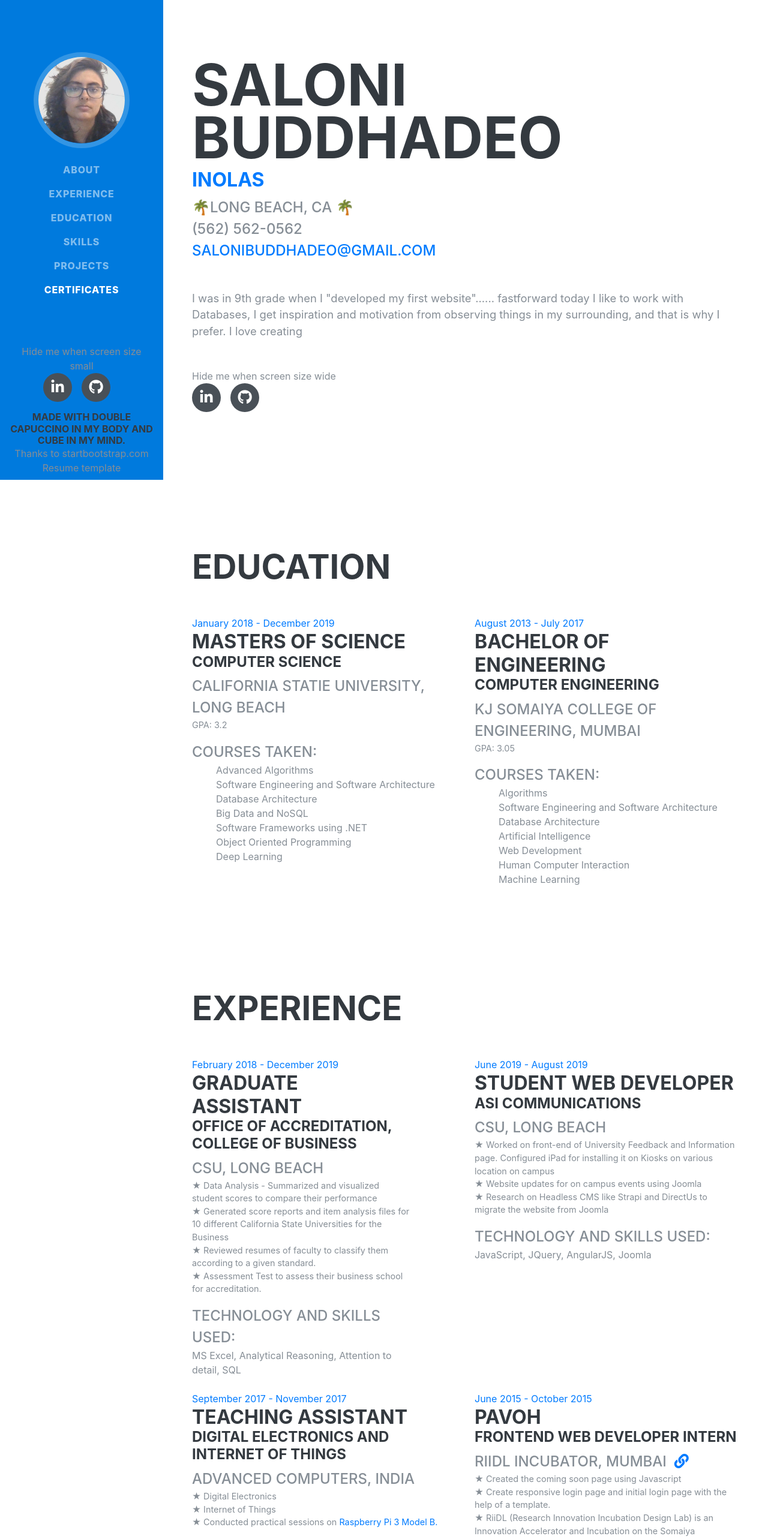
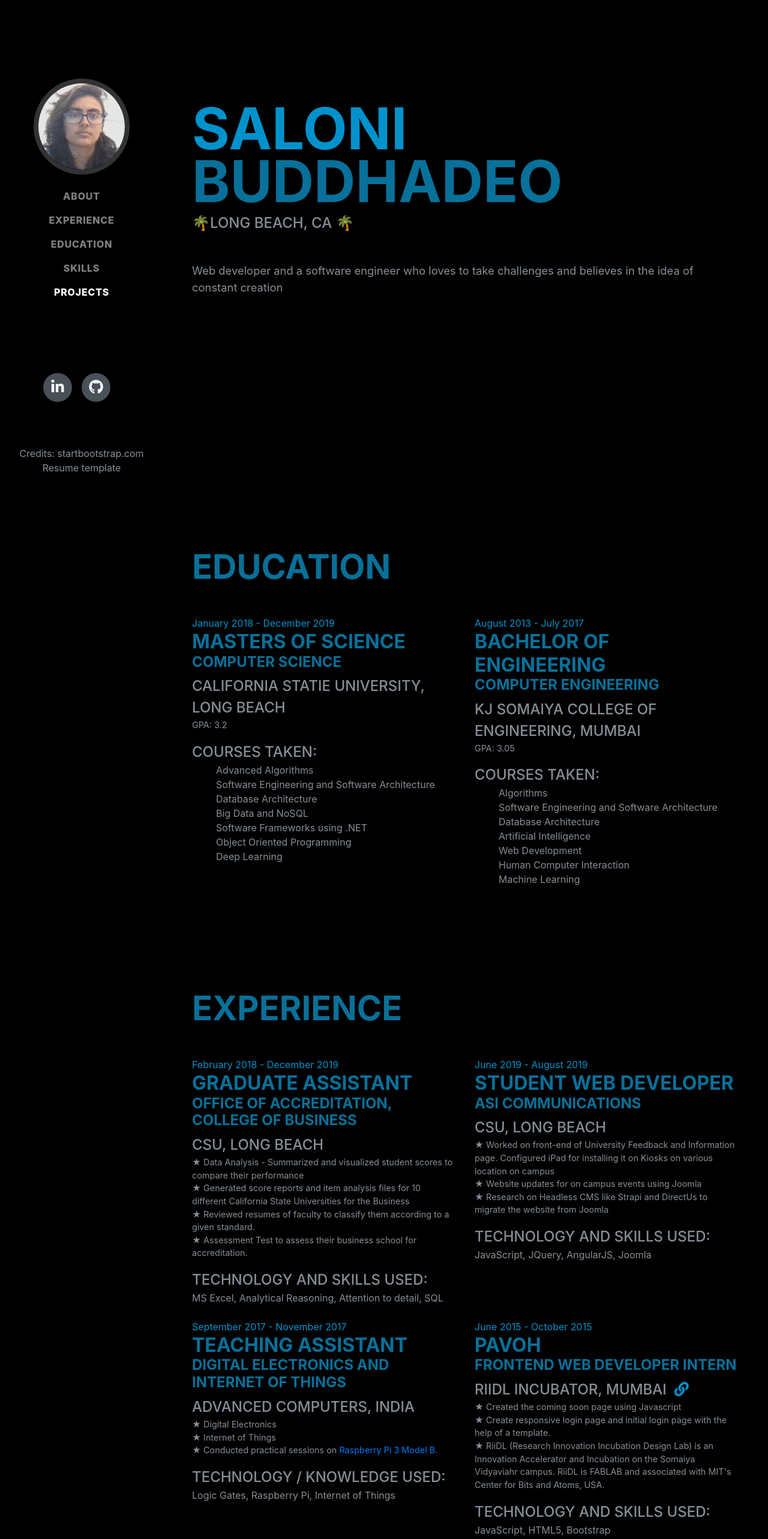
Before and after one commit to Inolas/inolas, a React (Create React App) app: page / in a window 1280 px wide. Shown: the top 2566 px of the page at 60% size. Built offline with nearby package versions, Linux system fonts and the light colour scheme; a web font is replaced by a local one.

Commit message:
responsive

```diff
--- a/package.json
+++ b/package.json
@@ -2,7 +2,7 @@
   "name": "inolas",
   "version": "0.1.0",
   "private": true,
-  "homepage": "https://inolas.github.io/",
+  "homepage": "https://inolas.github.io/inolas",
   "dependencies": {
     "gh-pages": "^2.1.1",
     "react": "^16.9.0",
--- a/public/css/resume.css
+++ b/public/css/resume.css
@@ -8,6 +8,7 @@ body {
   font-family: 'Muli', -apple-system, BlinkMacSystemFont, 'Segoe UI', Roboto, 'Helvetica Neue', Arial, sans-serif, 'Apple Color Emoji', 'Segoe UI Emoji', 'Segoe UI Symbol', 'Noto Color Emoji';
   padding-top: 54px;
   color: #868e96;
+  background: #000;
 }
 
 @media (min-width: 992px) {
@@ -27,6 +28,7 @@ h6 {
   font-weight: 700;
   text-transform: uppercase;
   color: #343a40;
+  color: #087099 !important;
 }
 
 h1 {
@@ -175,6 +177,15 @@ section.resume-section .resume-item .resume-date {
   min-width: none;
 }
 
+@media (max-width: 576px){
+
+.sidebar-social{
+    visibility: collapse;
+    width: 0px;
+    height: 0px;
+  }
+}
+
 @media (min-width: 768px) {
   section.resume-section {
     min-height: 100vh;
@@ -184,7 +195,7 @@ section.resume-section .resume-item .resume-date {
   }
 
   .social-icons .sideNav{
-    visibility: hidden;
+    visibility: collapse;
   }
 
 }
@@ -197,11 +208,11 @@ section.resume-section .resume-item .resume-date {
 }
 
 .bg-primary {
-  background-color: #007ADD !important;
+  background-color: #000 !important;
 }
 
 .text-primary {
-  color: #007BFF !important;
+  color: #0092cc !important;
 }
 
 a {
@@ -243,3 +254,8 @@ a:hover, a:focus, a:active {
   font-size: 1.6rem;
   line-height: 2rem;
 }
+
+#hover-visible:hover{
+  visibility: visible;
+  color: aliceblue !important;
+}
--- a/src/App.js
+++ b/src/App.js
@@ -6,7 +6,7 @@ import Education from './components/Education';
 import Exp from './components/Experience'
 import Skills from './components/Skills';
 import Projects from './components/Projects';
-import Certi from './components/Cerificates';
+// import Certi from './components/Cerificates';
 
 function App() {
   return (
@@ -20,7 +20,7 @@ function App() {
       <Exp></Exp>
       <Skills></Skills>
       <Projects></Projects>
-      <Certi></Certi>
+
     </div>
 
     </div>
--- a/src/components/About.jsx
+++ b/src/components/About.jsx
@@ -1,5 +1,6 @@
 import React, {Component} from 'react'
 import Social from './SocialMedia'
+import contactDetails from './contactDetails'
 
 export default class About extends Component{
     render()
@@ -9,24 +10,31 @@ export default class About extends Component{
                 <section className="resume-section p-3 p-lg-5 d-flex align-items-center" id="about">
                 <div className="w-100">
                     <div className="mb-0">
-                        <h1>Saloni Buddhadeo</h1>
-                        <h3 classNameName="text-right"><span className="text-primary">Inolas</span></h3>
+                        <h1> <span className="text-primary">Saloni</span> Buddhadeo</h1>
+                        {/* <h3 className="text-right"><span className="text-primary">Inolas</span></h3> */}
                     </div>
                     <div className="subheading mb-5">
-                        <span role="img" className="palm-tree" aria-label="palm-tree">Long Beach, CA 🌴</span><br></br>(562) 562-0562 <br></br>
-                        <a href="mailto:salonibuddhadeo@gmail.com">salonibuddhadeo@gmail.com</a>
+                        <span role="img" className="palm-tree" aria-label="palm-tree">Long Beach, CA 🌴</span>
+                        <contactDetails></contactDetails>
+                        {/* <br></br>(657) 666-0787 <br></br>
+                        <a href="mailto:salonibuddhadeo@gmail.com">salonibuddhadeo@gmail.com</a> */}
                     </div>
-                    <p className="lead mb-5">I was in 9th grade when I "developed my first website"...... fastforward today I like to work with Databases,
+                    <p className="lead mb-5">
+                        Web developer and a software engineer who loves to take challenges and believes in the idea of constant creation
+
+                        {/* I was in 9th grade when I "developed my first website"...... fastforward today I like to work with Databases,
                     I get inspiration and motivation from observing things in my surrounding, and that is why I prefer.
-                    I love creating
+                    I love creating */}
                     </p>
                     {/* <div className="navbar-toggler" style={{visibility:"hidded;"}}
                         data-toggle="collapse" data-target="#navbarSupportedContent"
                         aria-controls="navbarSupportedContent" aria-expanded="false"
                         aria-label="Toggle navigation"> */}
+                        <div style={{visibility:"collapse"}}>
                         Hide me when screen size wide
                         <div className="social-about">
                             <Social></Social>
+                        </div>
                         </div>
 
                 </div>
--- a/src/components/Education.jsx
+++ b/src/components/Education.jsx
@@ -23,7 +23,7 @@ export default class Education extends Component{
             <div className="w-100">
             <h2 className="mb-5">Education</h2>
             <div className="row">
-                <div className="col-6 resume-item d-flex flex-column flex-md-row justify-content-between mb-5">
+                <div className="col-md-6 col-sm-12 resume-item d-flex flex-column flex-md-row justify-content-between mb-5">
                     <div className="resume-content">
                     <span className="text-primary">January 2018 - December 2019</span>
                         <h3 className="mb-0">Masters of Science</h3><h4>Computer Science</h4>
@@ -43,7 +43,7 @@ export default class Education extends Component{
                     </div>
 
                 </div>
-                <div className="col-6 resume-item d-flex flex-column flex-md-row justify-content-between">
+                <div className="col-md-6 col-sm-12 resume-item d-flex flex-column flex-md-row justify-content-between">
                     <div className="resume-content">
                     <span className="text-primary">August 2013 - July 2017</span>
                         <h3 className="mb-0">Bachelor of Engineering</h3><h4>Computer Engineering</h4>
--- a/src/components/Experience.jsx
+++ b/src/components/Experience.jsx
@@ -7,7 +7,7 @@ export default class Exp extends Component{
                 <div className="w-100">
                 <h2 className="mb-5">Experience</h2>
                 <div className="row">
-                    <div className="col-5 resume-item d-flex flex-column flex-md-row justify-content-between mb-4">
+                    <div className="col-md-6 col-sm-12 resume-item d-flex flex-column flex-md-row justify-content-between mb-4">
                         <div className="resume-content">
                         <span className="text-primary">February 2018 - December 2019</span>
                             <h3 className="mb-0">Graduate Assistant</h3><h4>Office of Accreditation, College Of Business</h4>
@@ -27,7 +27,7 @@ export default class Exp extends Component{
                             <span className="text-"> MS Excel, Analytical Reasoning, Attention to detail, SQL</span>
                         </div>
                     </div>
-                    <div className="col-6 offset-1 resume-item d-flex flex-column flex-md-row justify-content-between mb-4">
+                    <div className="col-md-6 col-sm-12 resume-item d-flex flex-column flex-md-row justify-content-between mb-4">
                         <div className="resume-content">
                         <span className="text-primary">June 2019 - August 2019</span>
                             <h3 className="mb-0">Student Web Developer</h3><h4>ASI Communications</h4>
@@ -42,7 +42,7 @@ export default class Exp extends Component{
                             <span className="text-">JavaScript, JQuery, AngularJS, Joomla</span>
                         </div>
                     </div>
-                    <div className="col-6 resume-item d-flex flex-column flex-md-row justify-content-between mb-4">
+                    <div className="col-md-6 col-sm-12 resume-item d-flex flex-column flex-md-row justify-content-between mb-4">
                         <div className="resume-content">
                         <span className="text-primary">September 2017 - November 2017</span>
                             <h3 className="mb-0">Teaching Assistant</h3><h4>Digital Electronics and Internet of Things</h4>
@@ -50,18 +50,19 @@ export default class Exp extends Component{
                             <p>
                             ★ Digital Electronics<br></br>
                             ★ Internet of Things<br></br>
-                            ★ Conducted practical sessions on <a href="https://youtu.be/v74TlbXg1aE">Raspberry Pi 3 Model B.</a>
+                            ★ Conducted practical sessions on <a href="https://youtu.be/v74TlbXg1aE"target="_blank" rel="noopener noreferrer">Raspberry Pi 3 Model B.</a>
                             </p>
                             <div className="subheading">Technology / Knowledge Used: </div>
                             <span className="text-">Logic Gates, Raspberry Pi, Internet of Things</span>
                         </div>
                     </div>
-                    <div className="col-6 resume-item d-flex flex-column flex-md-row justify-content-between mb-4">
+                    <div className="col-md-6 col-sm-12 resume-item d-flex flex-column flex-md-row justify-content-between mb-4">
                         <div className="resume-content">
                         <span className="text-primary">June 2015 - October 2015</span>
                             <h3 className="mb-0">Pavoh</h3><h4>Frontend Web Developer Intern</h4>
                             <div className="subheading">RiiDL Incubator, Mumbai
-                            &nbsp;<a href="https://riidl.org/assets/assets/docs/RIIDL_Broucher.pdf" target="_blank" className="fa-link fa text-primary"></a>
+                            &nbsp;<a href="https://riidl.org/assets/assets/docs/RIIDL_Broucher.pdf" target="_blank" className="fa-link fa text-primary" rel="noopener noreferrer">
+                                <span className="sr-only="></span></a>
                             </div>
                             <p>
                             ★ Created the coming soon page using Javascript <br></br>
@@ -73,7 +74,7 @@ export default class Exp extends Component{
                             <span className="text-">JavaScript, HTML5, Bootstrap</span>
                         </div>
                     </div>
-                    <div className=" col-6 resume-item d-flex flex-column flex-md-row justify-content-between mb-4">
+                    <div className="col-md-6 col-sm-12 resume-item d-flex flex-column flex-md-row justify-content-between mb-4">
                         <div className="resume-content">
                         <span className="text-primary">December 2014 - January 2015</span>
                             <h3 className="mb-0">Internship cum Training</h3><h4>Android App Development</h4>
--- a/src/components/Projects.jsx
+++ b/src/components/Projects.jsx
@@ -7,7 +7,7 @@ export default class Projects extends Component{
                 <div className="w-100">
                 <h2 className="mb-5">Projects</h2>
                 <div className="row">
-                    <div className="col-6 resume-item d-flex flex-column flex-md-row justify-content-between mb-4">
+                    <div className="col-md-6 col-sm-12 resume-item d-flex flex-column flex-md-row justify-content-between mb-4">
                         <div className="resume-content">
                         <span className="text-primary">May 2016 - April 2017</span>
                             <h3 className="mb-0">Mechanographics</h3><h4>Visualization of Free Body Diagrams</h4>
@@ -16,7 +16,7 @@ export default class Projects extends Component{
                             </p>
                         </div>
                     </div>
-                    <div className=" col-6 resume-item d-flex flex-column flex-md-row justify-content-between mb-4">
+                    <div className="col-md-6 col-sm-12 resume-item d-flex flex-column flex-md-row justify-content-between mb-4">
                         <div className="resume-content">
                         <span className="text-primary">January 2018 - December 2019</span>
                             <h3 className="mb-0">Version Control System</h3><h4>Computer Science</h4>
@@ -24,7 +24,9 @@ export default class Projects extends Component{
                             <p>Joomla, Joomla, and more Jomla <br></br>Then a bit of Angular; Strapi; Angular again ;<br></br> and Resact js as well</p>
                         </div>
                     </div>
-                    <div className=" col-6 resume-item d-flex flex-column flex-md-row justify-content-between mb-4">
+                    </div>
+                    <div className="row">
+                    <div className="col-md-6 col-sm-12 resume-item d-flex flex-column flex-md-row justify-content-between mb-4">
                         <div className="resume-content">
                         <span className="text-primary">September 2017 - November 2017</span>
                             <h3 className="mb-0">Teaching Assistant</h3><h4>Digital Electronics and Internet of Things</h4>
@@ -32,7 +34,7 @@ export default class Projects extends Component{
                             <p>Practical for Raspberry Pi 3; Gates; ARM, etc, theory.</p>
                         </div>
                     </div>
-                    <div className=" col-6 resume-item d-flex flex-column flex-md-row justify-content-between mb-4">
+                    <div className="col-md-6 col-sm-12 resume-item d-flex flex-column flex-md-row justify-content-between mb-4">
                         <div className="resume-content">
                         <span className="text-primary">June 2015 - October 2015</span>
                             <h3 className="mb-0">Pavoh</h3><h4>Frontend Web Developer Intern</h4>
@@ -40,7 +42,7 @@ export default class Projects extends Component{
                             <p></p>
                         </div>
                     </div>
-                    <div className=" col-6 resume-item d-flex flex-column flex-md-row justify-content-between mb-4">
+                    <div className="col-md-6 col-sm-12 resume-item d-flex flex-column flex-md-row justify-content-between mb-4">
                         <div className="resume-content">
                         <span className="text-primary">December 2014 - January 2015</span>
                             <h3 className="mb-0">Internship cum Training</h3><h4>Android App Development</h4>
--- a/src/components/Sidebar.jsx
+++ b/src/components/Sidebar.jsx
@@ -9,16 +9,16 @@ export default class Sidebar extends Component {
         // </div>
       <div>
         <nav className="navbar navbar-expand-lg navbar-dark bg-primary fixed-top" id="sideNav" data-toggle="collapse" data-target="#navbar" aria-expanded="false" aria-controls="navbar">
+          <button className="navbar-toggler" type="button" data-toggle="collapse" data-target="#navbarSupportedContent"
+          aria-controls="navbarSupportedContent" aria-expanded="false" aria-label="Toggle navigation">
+            <span className="navbar-toggler-icon"></span>
+          </button>
           <a className="navbar-brand js-scroll-trigger" href="#page-top">
-          <span className="d-block d-lg-none">Saloni Buddhadeo</span>
-          <span className="d-none d-lg-block">
-            <img className="img-fluid img-profile rounded-circle mx-auto mb-2" src="images/profile.jpg" alt=""></img>
+            <span className="d-none d-lg-block">
+              <img className="img-fluid img-profile rounded-circle mx-auto mb-2" src="images/profile.jpg" alt=""></img>
             </span>
-        </a>
-        <button className="navbar-toggler" type="button" data-toggle="collapse" data-target="#navbarSupportedContent"
-        aria-controls="navbarSupportedContent" aria-expanded="false" aria-label="Toggle navigation">
-          <span className="navbar-toggler-icon"></span>
-        </button>
+            <span className="d-block d-lg-none">Saloni Buddhadeo</span>
+          </a>
         <div className="collapse navbar-collapse" id="navbarSupportedContent">
           <ul className="navbar-nav">
             <li className="nav-item">
@@ -36,16 +36,19 @@ export default class Sidebar extends Component {
             <li className="nav-item">
               <a className="nav-link js-scroll-trigger" href="#projects">Projects</a>
             </li>
-            <li className="nav-item">
+            {/* <li className="nav-item">
               <a className="nav-link js-scroll-trigger" href="#certificates">Certificates</a>
-            </li>
+            </li> */}
           </ul>
         </div>
-        Hide me when screen size small
-        <Social></Social>
-        <h6 className="mb-0">Made with Double Capuccino in my Body and Cube in my Mind.</h6>
-        <span>Thanks to startbootstrap.com Resume template</span>
-
+        <div  className="sidebar-social">
+          <Social>Hide me when screen size small</Social>
+        <div id="hover-visible">
+          <h6 className="mb-0" style={{visibility:"collapse"}}>
+            Made with Double Capuccino in my Body and Cube in my Mind.</h6>
+          <span>Credits: startbootstrap.com Resume template</span>
+        </div>
+        </div>
       </nav>
     </div>
     )
--- a/src/components/Skills.jsx
+++ b/src/components/Skills.jsx
@@ -41,45 +41,6 @@ export default class Skills extends Component{
                     </div>
                 </div>
 
-                <ul className="list-inline dev-icons">
-                <li className="list-inline-item">
-                    <i className="fab fa-html5"></i>
-                </li>
-                <li className="list-inline-item">
-                    <i className="fab fa-css3-alt"></i>
-                </li>
-                <li className="list-inline-item">
-                    <i className="fab fa-js"></i>
-                </li>
-                <li className="list-inline-item">
-                    <i className="fab fa-angular"></i>
-                </li>
-                <li className="list-inline-item">
-                    <i className="fab fa-react"></i>
-                </li>
-                <li className="list-inline-item">
-                    <i className="fab fa-node-js"></i>
-                </li>
-                <li className="list-inline-item">
-                    <i className="fab fa-java"></i>
-                </li>
-                <li className="list-inline-item">
-                    <i className="fab fa-android"></i>
-                </li>
-                <li className="list-inline-item">
-                    <i className="fab fa-pyton"></i>
-                </li>
-                <li className="list-inline-item">
-                    <i className="fab fa-c"></i>
-                </li>
-                <li className="list-inline-item">
-                    <i className="fab fa-cpp"></i>
-                </li>
-                <li className="list-inline-item">
-                    <i className="fab fa-sql"></i>
-                </li>
-                </ul>
-
                 <div className="subheading mb-3">Workflow</div>
                 <ul className="fa-ul mb-0">
                 <li>
--- /dev/null
+++ b/src/components/contactDetails.jsx
@@ -0,0 +1,20 @@
+import React, {Component} from 'react';
+
+export default class contactDetails extends Component{
+    getInitialState(){
+        return{ showResults: false };
+    }
+    onClick(){
+        this.setState({ showResults: true });
+    }
+    render(){
+        return(
+            <div>
+                <span onClick={this.onClick}>Click here to view Contact Details
+                {/* <input type="submit" value="Search" onClick={this.onClick} /> */}
+                { this.state.showResults ? <div>Text</div> : null }
+                </span>
+            </div>
+        );
+    }
+}
```
Also changed, not shown: src/components/Result.jsx (added, +9 -0 lines), 2 other files (tests, documents, lock files or other folders).
